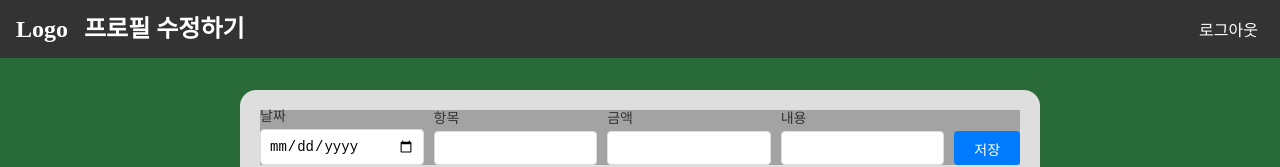
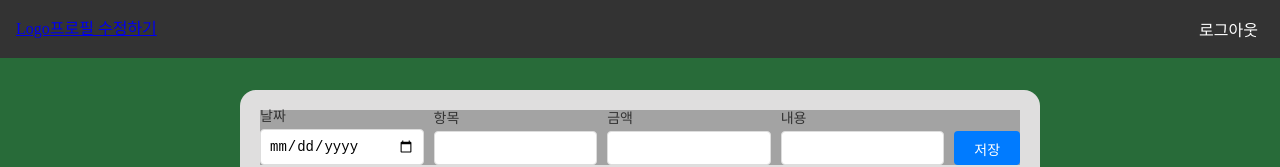
Before and after one commit to YISYISYISYIS/react-task3, a React (Vite) app: page / in a window 1280 px wide. Shown: the top 167 px of the page. Built offline with nearby package versions, Linux system fonts and the light colour scheme; no server answers; sample sign-in values are in the browser's storage.

Commit message:
깜박임 잡음

```diff
--- a/src/components/header/Header.jsx
+++ b/src/components/header/Header.jsx
@@ -1,6 +1,6 @@
 import { useState } from "react";
 import styled from "styled-components";
-import { useNavigate } from "react-router-dom";
+import { Link, useNavigate } from "react-router-dom";
 import { AuthContext } from "../../constext/AuthProvider";
 import { useContext } from "react";
 const Header = () => {
@@ -21,8 +21,8 @@ const Header = () => {
     // isAuthenticated && (
     <StyledHeader>
       <Logo>
-        <LogoLink href="/">Logo</LogoLink>
-        <ProfileLink href="/Mypage">프로필 수정하기</ProfileLink>
+        <Link to="/">Logo</Link>
+        <Link to="/mypage">프로필 수정하기</Link>
       </Logo>
       <AuthButtons>
         {userInfo && <ProfileImage src={userInfo.avatar} alt="Profile" />}
@@ -48,13 +48,13 @@ const Logo = styled.div`
   align-items: center;
 `;
 
-const LogoLink = styled.a`
-  font-size: 1.5rem;
-  font-weight: bold;
-  text-decoration: none;
-  color: #fff;
-  cursor: pointer;
-`;
+// const Link = styled.link`
+//   font-size: 1.5rem;
+//   /* font-weight: bold; */
+//   text-decoration: none;
+//   color: #fff;
+//   cursor: pointer;
+// `;
 
 const Nickname = styled.span`
   margin: 0 1rem;
@@ -62,10 +62,10 @@ const Nickname = styled.span`
   cursor: pointer;
 `;
 
-const ProfileLink = styled(LogoLink)`
-  margin-left: 1rem;
-  cursor: pointer;
-`;
+// const Link = styled(LogoLink)`
+//   margin-left: 1rem;
+//   cursor: pointer;
+// `;
 
 const AuthButtons = styled.div`
   display: flex;
--- a/src/router/Router.jsx
+++ b/src/router/Router.jsx
@@ -35,7 +35,7 @@ const Router = () => {
               element={<PrivateRouter element={Detail} />}
             />
             <Route
-              path="/MyPage"
+              path="/myPage"
               element={<PrivateRouter element={MyPage} />}
             />
           </Routes>
```
